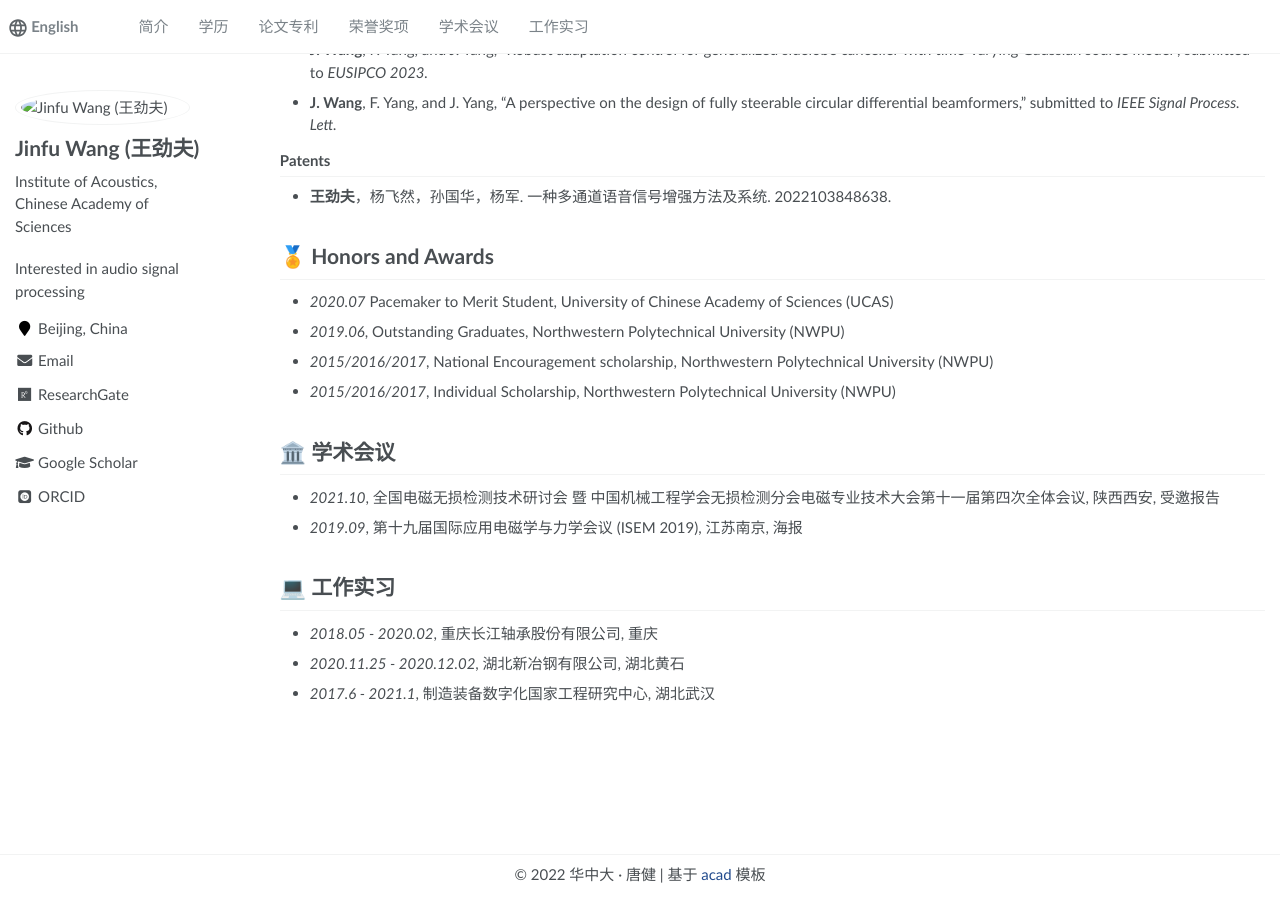
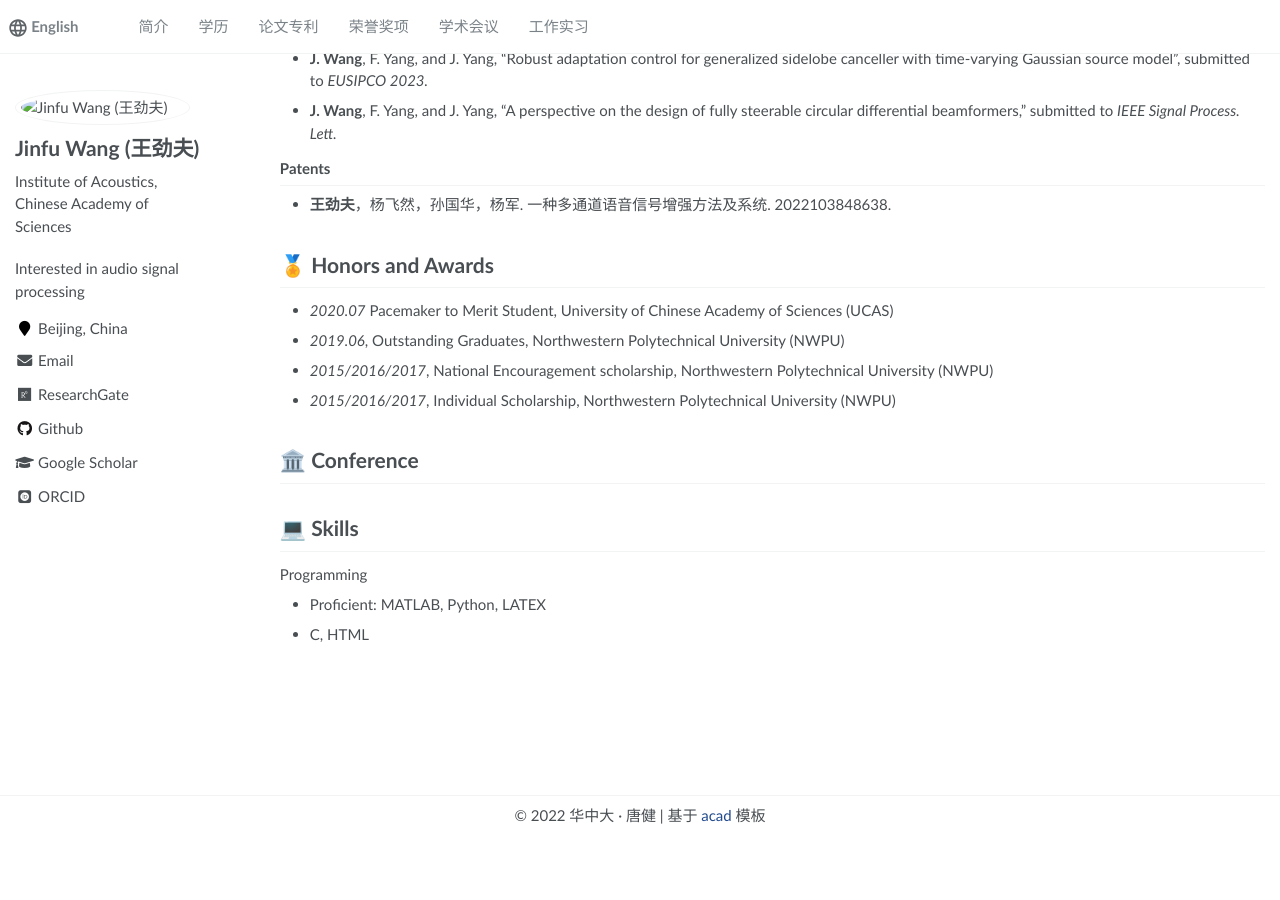
Before and after one commit to 875441459/875441459.github.io, a Jekyll site: the page built from _pages/about.md, in a window 1280 px wide and 900 px high, scrolled down 524 px. Built offline with Jekyll 4.4.1, drawn with Linux system fonts in a browser that asks for light colours; some web fonts are replaced; after the commit the page ends 1365 px from its top, so only the background shows below that.

Commit message:
Update about.md

```diff
--- a/_pages/about.md
+++ b/_pages/about.md
@@ -42,6 +42,7 @@ My research focuses on microphone array processing , (semi)blind speech separati
 
 
 ### Manuscripts
+---
 - **J. Wang**, F. Yang, and J. Yang, “A general approach to the design of the fractional-order superdirective beamformer”, submitted to *IEEE Trans. Circuits Syst. II.*
 - **J. Wang**, F. Yang, and J. Yang, “Robust adaptation control for generalized sidelobe canceller with time-varying Gaussian source model”, submitted to *EUSIPCO 2023.*
 - **J. Wang**, F. Yang, and J. Yang, “A perspective on the design of fully steerable circular differential beamformers,” submitted to *IEEE Signal Process. Lett.*
@@ -54,6 +55,7 @@ My research focuses on microphone array processing , (semi)blind speech separati
 <span class='anchor' id='-ryjx'></span>
 
 # 🏅 Honors and Awards
+
 - *2020.07* Pacemaker to Merit Student, University of Chinese Academy of Sciences (UCAS)
 - *2019.06*, Outstanding Graduates, Northwestern Polytechnical University (NWPU)
 - *2015/2016/2017*, National Encouragement scholarship, Northwestern Polytechnical University (NWPU)
@@ -61,13 +63,11 @@ My research focuses on microphone array processing , (semi)blind speech separati
 
 <span class='anchor' id='-xshy'></span>
 
-# 🏛️ 学术会议
-- *2021.10*, 全国电磁无损检测技术研讨会 暨 中国机械工程学会无损检测分会电磁专业技术大会第十一届第四次全体会议, 陕西西安, 受邀报告
-- *2019.09*, 第十九届国际应用电磁学与力学会议 (ISEM 2019), 江苏南京, 海报
+# 🏛️ Conference
 
 <span class='anchor' id='-gzsx'></span>
 
-# 💻 工作实习
-- *2018.05 - 2020.02*, 重庆长江轴承股份有限公司, 重庆
-- *2020.11.25 - 2020.12.02*, 湖北新冶钢有限公司, 湖北黄石
-- *2017.6 - 2021.1*, 制造装备数字化国家工程研究中心, 湖北武汉
+# 💻 Skills
+Programming
+- Proficient: MATLAB, Python, LATEX
+- C, HTML
```
